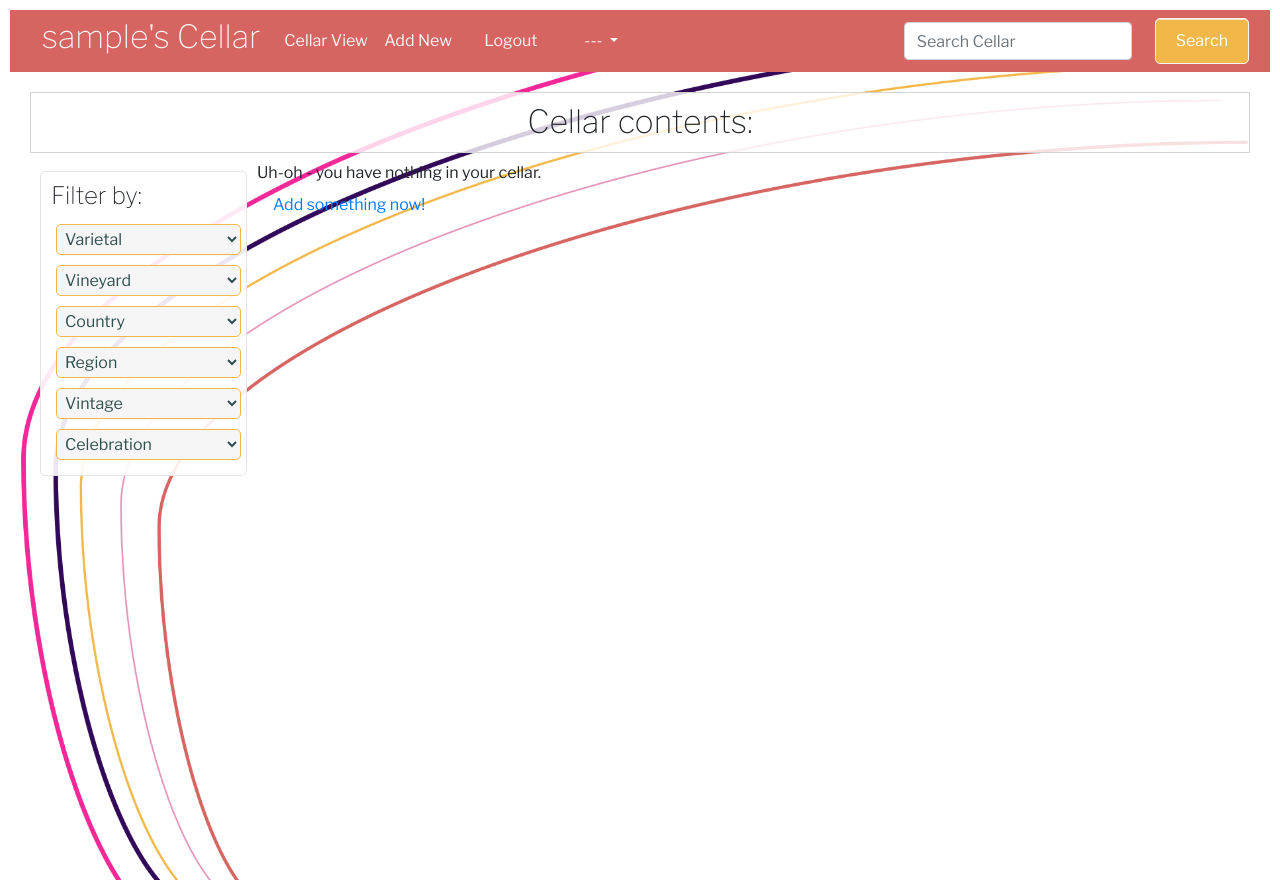
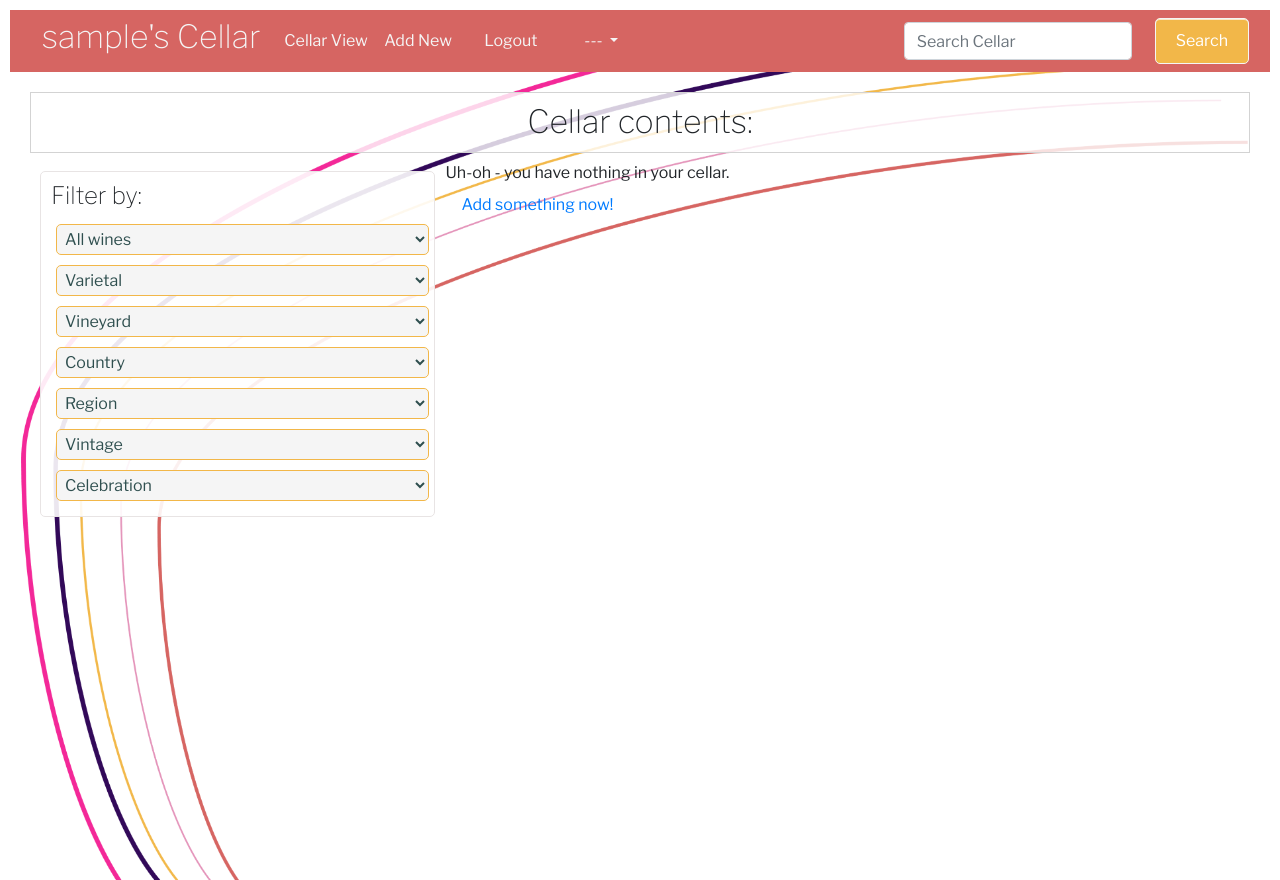
Before and after one commit to HelenHighwater1/pourfolio, a Flask app: page /cellar in a window 1280 px wide. Run offline with Flask 2, Linux system fonts and the light colour scheme; the visitor is signed in with stand-in values (Sample User, id 1); data comes from the database, SQL or seed files in the repository; data that the repository does not hold is empty; some libraries are stand-ins or nearby versions; some web fonts are replaced.

Commit message:
added drinkable now filter:

```diff
--- a/crud.py
+++ b/crud.py
@@ -102,7 +102,6 @@ def filter_cellar_lots_on_vineyard_info(filter_on, filter_val, cellar_id):
     ).all()
 
     return all_filtered_lots
-
 
 def get_all_cellar_varietals(cellar_id):
     varietal_query = db.session.query(Lot.varietal).filter(
--- a/model.py
+++ b/model.py
@@ -78,7 +78,7 @@ class Lot(db.Model):
             'wine_name': self.wine_name,
             'vintage': self.vintage,
             'celebration': self.celebration,
-            'image': VARIETAL_IMG_DICT[self.varietal]
+            'image': VARIETAL_IMG_DICT.get(self.varietal, 'static/imgs/generic-red')
         }
 
     def image(self):
--- a/server.py
+++ b/server.py
@@ -126,8 +126,12 @@ def filter_cellar():
     filter_on = request.args.get('filter_on')
     filter_val = request.args.get('filter_val')
     cellar_id = session['cellar']
-
-    if filter_on in ('vineyard', 'region', 'country'):
+    if filter_on == "drinkable-now":
+        if filter_val == 'drinkable-now':
+            filtered_lots = crud.get_all_drinkable_cellar_lots(session['cellar'])
+        else:
+            filtered_lots = crud.get_all_cellar_lots(session['cellar'])
+    elif filter_on in ('vineyard', 'region', 'country'):
         filtered_lots = crud.filter_cellar_lots_on_vineyard_info(filter_on=filter_on, filter_val=filter_val, cellar_id=cellar_id)
     else:
         filtered_lots = crud.filter_cellar_lots(filter_on=filter_on, filter_val=filter_val, cellar_id=cellar_id)
--- a/static/filters.js
+++ b/static/filters.js
@@ -1,5 +1,5 @@
 'use strict';
-
+const drinkNowFilter = document.querySelector('#drinkable-now')
 const varietalFilter = document.querySelector('#varietal');
 const countryFilter = document.querySelector('#country');
 const regionFilter = document.querySelector('#region');
@@ -42,7 +42,7 @@ function apply_filters(evt) {
 }
 
 
-const filters = [varietalFilter, vintageFilter, celebrationFilter, vineyardFilter, countryFilter, regionFilter];
+const filters = [drinkNowFilter, varietalFilter, vintageFilter, celebrationFilter, vineyardFilter, countryFilter, regionFilter];
 
 filters.forEach(filter => {
     filter.addEventListener('change', apply_filters);
--- a/templates/cellar.html
+++ b/templates/cellar.html
@@ -9,6 +9,12 @@
         <h4>Filter by:</h4>
             <div id="filtered-by"></div>
             <div class="filter-items">
+                <select id="drinkable-now">
+                    <option value="drinkable-now">All wines</option>
+                    <option id="drinkable-now" value="drinkable-now">Only drinkable now</option>
+                    <option id="drinkable-now" value="all-wines">All wines</option>
+
+                </select>
                 <select id="varietal">
                     <option  value="varietal">Varietal</option>
                         {% for item in varietals %}
```
Also changed, not shown: 1 other file.
